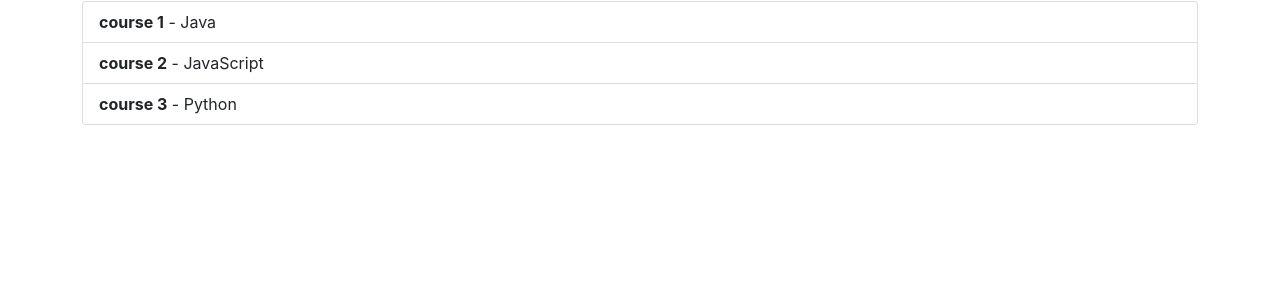
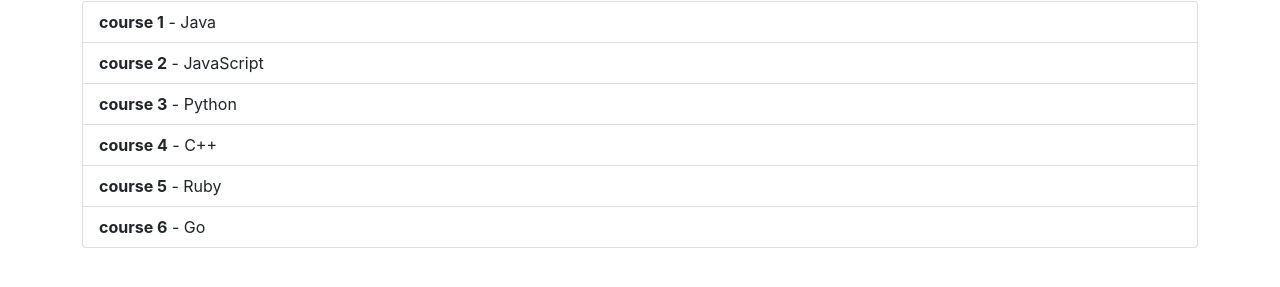
Before and after one commit to Beauty-ku-mari/Frontend-Development, a React (Create React App) app in the folder app/: page /datalist in a window 1280 px wide. Shown: the part 187-474 px from the top of the page. Built offline with nearby package versions, Linux system fonts and the light colour scheme.

Commit message:
displayed in a list format

```diff
--- a/app/src/DataList/DataList.jsx
+++ b/app/src/DataList/DataList.jsx
@@ -6,8 +6,10 @@
     { name: 'course 1', description: 'Java' },
     { name: 'course 2', description: 'JavaScript' },
     { name: 'course 3', description: 'Python' },
+    { name: 'course 4', description: 'C++' },
+    { name: 'course 5', description: 'Ruby' },
+    { name: 'course 6', description: 'Go' },
   ];
-
   return (
     <div className="container mt-4">
       <h3 className="text-center mb-4">Course List Static Data</h3>
```
